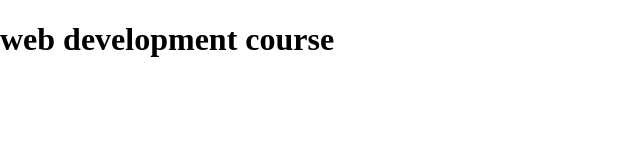
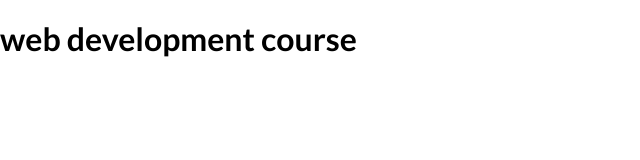
Before and after one commit to jorgeabrahan/development-course, a website: page index.html in a window 1280 px wide. Shown: the whole page, without its empty margins (0-640 px from the left). Drawn offline with Linux system fonts and the light colour scheme.

Commit message:
Add lato font family

```diff
--- a/css/normalize.css
+++ b/css/normalize.css
@@ -11,6 +11,7 @@
 
 body {
     margin: 0;
+    font-family: "Lato", sans-serif;
 }
 
 main {
--- a/index.html
+++ b/index.html
@@ -6,6 +6,9 @@
         <meta name="viewport" content="width=device-width, initial-scale=1.0" />
         <title>web development course</title>
         <link rel="stylesheet" href="./css/normalize.css" />
+        <link rel="preconnect" href="https://fonts.googleapis.com" />
+        <link rel="preconnect" href="https://fonts.gstatic.com" crossorigin />
+        <link href="https://fonts.googleapis.com/css2?family=Lato:wght@300;400;700;900&display=swap" rel="stylesheet" />
     </head>
     <body>
         <h1>web development course</h1>
```
Lines whose indentation alone changed are shown as unchanged.
